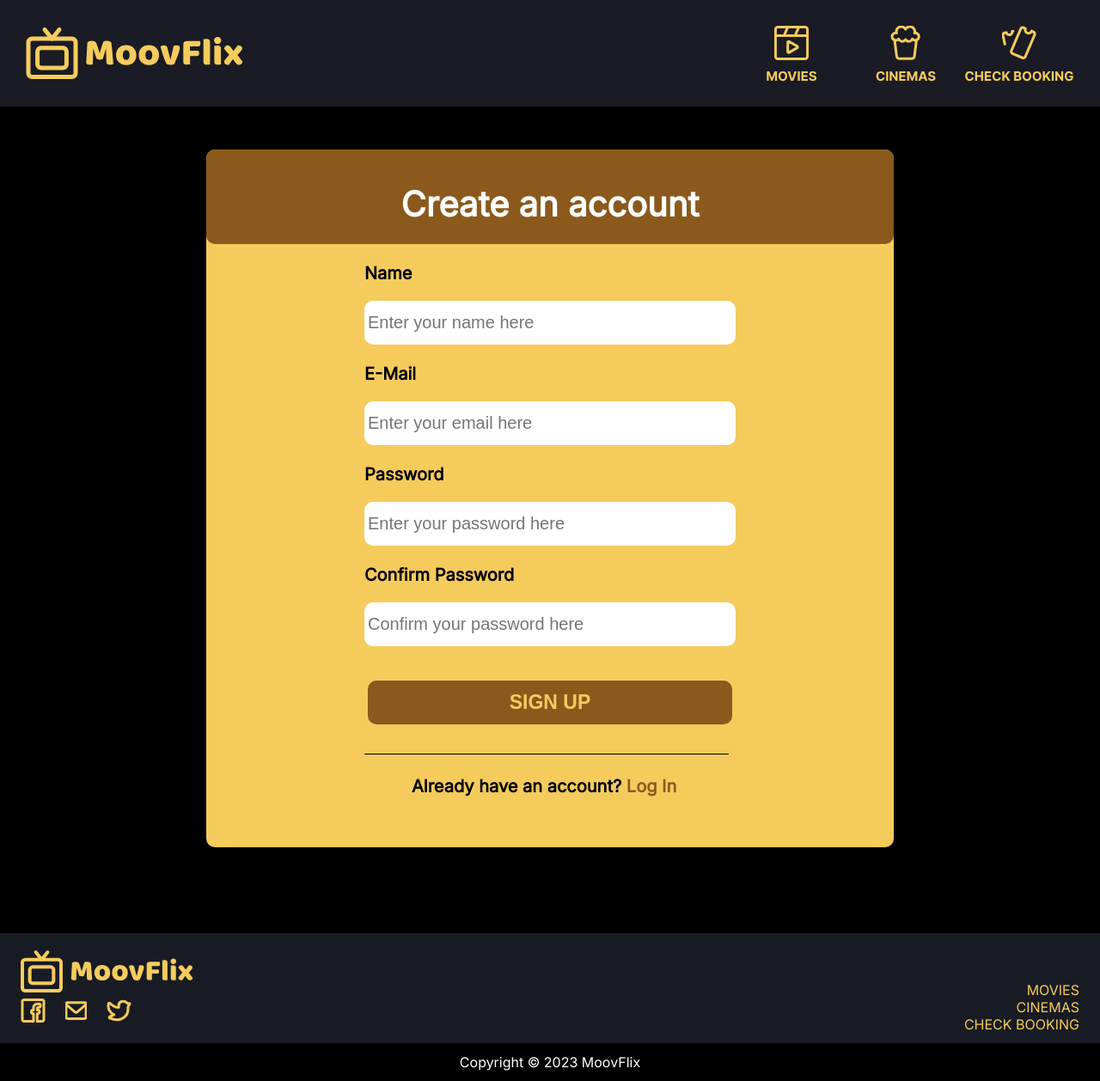
After one commit to vanessaachristy/moovflix, a PHP site: page /moovflix/signup.php in a window 1280 px wide. The commit adds this page. Shown: the whole page at 86% size. Run offline with PHP 8.4, Linux system fonts and the light colour scheme.

Commit message:
add log in and sign up

```diff
--- a/cinema.html
+++ b/cinema.html
@@ -7,6 +7,7 @@
         <link rel="stylesheet" href="css/style.css">
         <link rel="stylesheet" href="header/index.css">
         <link rel="stylesheet" href="footer/index.css" />
+        <link href='https://fonts.googleapis.com/css?family=Inter' rel='stylesheet'>
         <script type="text/javascript" src="script/js/cinemapick.js"></script>
     </head>
 
--- a/cinemadetails.html
+++ b/cinemadetails.html
@@ -7,6 +7,7 @@
         <link rel="stylesheet" href="css/style.css">
         <link rel="stylesheet" href="header/index.css">
         <link rel="stylesheet" href="footer/index.css" />
+        <link href='https://fonts.googleapis.com/css?family=Inter' rel='stylesheet'>
         <script type="text/javascript" src="script/js/cinemadetails.js"></script>
     </head>
 
--- a/css/style.css
+++ b/css/style.css
@@ -2,8 +2,6 @@ body{
     background-color: black;
     -webkit-text-size-adjust: 100%;
     -webkit-tap-highlight-color: transparent;
-    -ms-overflow-style: none; /* for Internet Explorer, Edge */
-    scrollbar-width: none; /* for Firefox */
     overflow-y: scroll;
     overflow-x:hidden;
     width: 100%;
@@ -11,6 +9,7 @@ body{
     margin: 0px;
     padding: 0px;
     box-sizing: border-box;
+    font-family: 'Inter';
 }
 
 .navigation{
@@ -64,7 +63,7 @@ h1{
     position: absolute;
     color: white;
     font-size: 80px;
-    font-family: Inter;
+    font-family: 'Inter';
     font-weight: 700;
     word-wrap: break-word;
 }
@@ -107,7 +106,7 @@ h1{
 h3{
     color: white;
     font-size: 20px;
-    font-family: Inter;
+    font-family: 'Inter';
     font-weight: 400;
     word-wrap: break-word;
     margin: 5px;
@@ -145,15 +144,26 @@ h3{
 }
 
 .direction{
-    width: 100vw; height: 41.26px; left: -70px; top: -172px; position: relative;
+    width: 100vw;
+    height: 41.26px;
+    left: -70px;
+    top: -172px;
+    position: relative;
 }
 
 .arrow{
-    width: 20px; height: 41.26px; left: 0px; top: 0px; position: absolute;
+    width: 20px;
+    height: 41.26px;
+    left: 0px;
+    top: 0px;
+    position: absolute;
 }
 
 .arrow-right{
-    transform: rotate(-180deg); transform-origin: 0 0; left: 1400px; top: 41.26px;
+    transform: rotate(-180deg);
+    transform-origin: 0 0;
+    left: 1400px;
+    top: 41.26px;
 }
 
 .movie-row{
@@ -189,7 +199,7 @@ a{
 
 h2{
     color: #000;
-    font-family: Inter;
+    font-family: 'Inter';
     font-size: 20px;
     font-style: normal;
     font-weight: 600;
@@ -311,7 +321,7 @@ h2{
 .detailing h3{
     color: #F5CB5C;
     font-weight: bold;
-    font-size: 30px;
+    font-size: 28px;
     margin-left: 30px;
     margin-top: 25px;
 }
@@ -324,8 +334,8 @@ h3.cast{
     width: 679px !important;
 }
 
-.synopsis{
-    width: 679px !important;
+h3.synopsis{
+    width: 750px !important;
 }
 
 .movie-carousel{
@@ -482,3 +492,130 @@ h3.cast{
     margin-top: 4px;
     margin-left: 30px;
 }
+
+
+/*Login Form*/
+.login-body{
+    display: flex;
+    justify-content: center;
+    align-items: center;
+}
+
+.login-form{
+    width: 800px;
+    min-height: 553px;
+    margin-left: auto;
+    margin-right: auto;
+    background-color: #F5CB5C;
+    border-radius: 10px;
+    align-items: center;
+    display: flex;
+    flex-direction: column;
+    align-items: center;
+    margin-top: 50px;
+    margin-bottom: 100px;
+}
+
+.form-title{
+    background-color: #8B591C;
+    border-radius: 10px;
+    width: 800px;
+    height: 110px;
+    display: flex;
+    align-items: center;
+    justify-content: center;
+
+}
+.login-form h2{
+    font-size: 40px;
+    font-weight: 700;
+    color: #FFFFFF;
+    margin-left: 0;
+}
+
+.login-form form{
+    text-align: center;
+}
+
+.form-group{
+    margin-bottom: 10px;
+}
+
+.input-fields{
+    width: 424px;
+    height: 45px;
+    border-radius: 10px;
+    border: 2px solid #FFF;
+    display: block;
+    margin: 0 auto;
+    font-size: 20px;
+}
+
+.input-fields::placeholder{
+    margin-left: 17px;
+    font-size: 20px;
+    font-weight: 500;
+}
+
+.fields-title{
+    font-weight:bold;
+    display: block;
+    font-size: 20px;
+    text-align: left;
+    margin-bottom: 20px;
+    margin-top: 22px;
+}
+
+.login-button{
+    margin-top: 30px;
+    width: 424px;
+    height: 51px;
+    font-size: 23px;
+    background-color:#8B591C;
+    color: #F5CB5C;
+    font-weight: bold;
+    text-align: center;
+    border-radius: 10px;
+    border: none;
+    display: inline-block;
+    cursor: pointer;
+}
+
+.horizontal-line {
+    display: block;
+    height: 1px;
+    width: 424px;
+    margin-top: 34px;
+    background-color: black;
+}
+
+.login-form h3{
+    color: black;
+    font-weight: bold;
+    margin-top: 25px;
+    margin-left: 55px;
+    padding-bottom: 40px;
+}
+
+
+.sign-up-link a{
+    color: #8B591C;
+}
+
+.sign-up-link a:hover{
+    text-decoration:underline;
+}
+
+.sign-up-form{
+    min-height: 812px;
+}
+
+.error{
+	color: #FF2500;
+    font-weight: bold;
+    margin-top: 7px;
+    font-size: 18px;
+	display: none;
+    text-align: left;
+    word-break: break-all;
+}
--- a/index.html
+++ b/index.html
@@ -7,6 +7,7 @@
         <link rel="stylesheet" href="css/style.css">
         <link rel="stylesheet" href="header/index.css">
         <link rel="stylesheet" href="footer/index.css" />
+        <link href='https://fonts.googleapis.com/css?family=Inter' rel='stylesheet'>
         <script type="text/javascript" src="script/js/mainpage.js"></script>
     </head>
 
--- a/moviedetails.html
+++ b/moviedetails.html
@@ -7,6 +7,7 @@
         <link rel="stylesheet" href="css/style.css">
         <link rel="stylesheet" href="header/index.css">
         <link rel="stylesheet" href="footer/index.css" />
+        <link href='https://fonts.googleapis.com/css?family=Inter' rel='stylesheet'>
         <script type="text/javascript" src="script/js/moviedetails.js"></script>
     </head>
 
--- /dev/null
+++ b/script/js/form.js
@@ -0,0 +1,86 @@
+function validateName() {
+    let userName = document.getElementById("userName").value;
+    let regExpName = /^[a-zA-Z\s]+$/;
+    let invalidName = document.getElementById("invalidName");
+    let isValid = true;
+
+    if (userName.length <= 0 || !regExpName.test(userName)) {
+        invalidName.style.display = "block";
+        document.getElementById("userName").style.border = "2px solid #FF2500";
+        isValid = false;
+    } else {
+        invalidName.style.display = "none";
+        document.getElementById("userEmail").style.border = "2px solid #FFFFFF";
+    }
+
+    return isValid;
+}
+
+function validateEmail() {
+    let userEmail = document.getElementById("userEmail").value;
+    let regExpEmail = /^[\w.-]+@[A-Za-z0-9.-]+\.[A-Za-z]{2,4}(?:\.[a-zA-Z]{1,3})?$/;
+    let invalidEmail = document.getElementById("invalidEmail");
+    let isValid = true;
+
+    if (userEmail.length <= 0 || !regExpEmail.test(userEmail)) {
+        invalidEmail.style.display = "block";
+        document.getElementById("userEmail").style.border = "2px solid #FF2500";
+        invalidEmail.innerText = "Please enter a valid email address.";
+        isValid = false;
+    } else {
+        invalidEmail.style.display = "none";
+        document.getElementById("userEmail").style.border = "2px solid #FFFFFF";
+    }
+
+    return isValid;
+}
+
+function checkEmailAvailability() {
+    const userEmail = document.getElementById("userEmail").value;
+
+    if (userEmail) {
+        fetch(`script/php/check_email.php?email=${userEmail}`)
+            .then(response => response.json())
+            .then(data => {
+                if (data.exists) {
+                    const invalidEmail = document.getElementById("invalidEmail");
+                    invalidEmail.style.display = "block";
+                    document.getElementById("userEmail").style.border = "2px solid #FF2500";
+                    invalidEmail.innerText = "This email address is taken.";
+                }
+            })
+            .catch(error => console.error("Error:", error));
+    }
+}
+
+
+function validateConfirmPassword() {
+    let userPassword = document.getElementById("userPassword").value;
+    let confirmPassword = document.getElementById("confirmPassword").value;
+
+    let passwordUnmatch = document.getElementById("passwordUnmatch");
+    let isValid = true;
+
+    if (userPassword !== confirmPassword) {
+        passwordUnmatch.style.display = "block";
+        document.getElementById("confirmPassword").style.border = "2px solid #FF2500";
+        isValid = false;
+    } else {
+        passwordUnmatch.style.display = "none";
+        document.getElementById("confirmPassword").style.border = "2px solid #FFFFFF";
+    }
+
+    return isValid;
+}
+
+function validateForm() {
+    return validateName() && validateEmail() && validateConfirmPassword();
+}
+
+function init() {
+    if (document && document.getElementById) {
+        var form = document.getElementById("userForm");
+    }
+}
+
+window.onload = init;
--- /dev/null
+++ b/signup.php
@@ -0,0 +1,144 @@
+<?php
+$servername = "localhost";
+$username = "root";
+$database = "moovlix";
+
+$mysqli = new mysqli($servername, $username, '', $database);
+
+if ($mysqli->connect_error) {
+    die("Connection failed: " . $mysqli->connect_error);
+}
+
+$signupFailed = false;
+
+if($_SERVER["REQUEST_METHOD"]=="POST"){
+    $name = $_POST["name"];
+    $email = $_POST["email"];
+    $password = password_hash($_POST["password"], PASSWORD_BCRYPT);
+
+    $emailExists = false;
+    $checkEmailQuery = "SELECT email FROM signup WHERE email=?";
+    $stmt = $mysqli->prepare($checkEmailQuery);
+    $stmt->bind_param("s", $email);
+    $stmt->execute();
+    $result = $stmt->get_result();
+
+    if ($result->num_rows > 0) {
+        $emailExists = true;
+        $signupFailed = true;
+        echo "Email is already in use.";
+    } else {
+        $insertQuery = "INSERT INTO signup (name, email, password) VALUES (?, ?, ?)";
+        $stmt = $mysqli->prepare($insertQuery);
+        $stmt->bind_param("sss", $name, $email, $password);
+
+        if ($stmt->execute()) {
+            echo "Sign up successful!";
+            header("Location: success-signup.html");
+            exit();
+        } else {
+            echo "Error: " . $stmt->error;
+            $signupFailed = true;
+        }
+    }
+}
+?>
+
+<!DOCTYPE html>
+<html Lang="en">
+
+    <head>
+        <title>Moovlix</title>
+        <meta charset="UTF-8">
+        <link rel="stylesheet" href="css/style.css">
+        <link rel="stylesheet" href="header/index.css">
+        <link rel="stylesheet" href="footer/index.css" />
+        <link href='https://fonts.googleapis.com/css?family=Inter' rel='stylesheet'>
+        <script type="text/javascript" src="script/js/form.js"></script>
+    </head>
+
+    <body>
+        <div class="navigation">
+            <a href="index.html"><img src="img/logo.svg" class="logo"></a>
+            <div class="links">
+                <a href="index.html"><img src="img/movieslogo.svg"></a>
+                <a href="cinema.html"><img src="img/cinemaslogo.svg"></a>
+                <a href="check-booking/check-booking-form/index.php"><img src="img/checkbookinglogo.svg"></a>
+            </div>
+        </div>
+
+        <section class="login-body">
+                <div class="login-form sign-up-form">
+                    <div class="form-title">
+                        <h2 class="login-text">Create an account</h2>
+                    </div>
+                    <div class="input-field">
+                        <form action="" method="post" id="userForm" onsubmit="return validateForm()">
+                            <div class="form-group">
+                                <label class="fields-title">Name</label>
+                                <input class="input-fields <?php if ($signupFailed) echo 'error-border'; ?>" id="userName" type="name" name="name" placeholder="Enter your name here" required size="30" oninput="validateName()">
+                                <div class="error" id="invalidName">Please enter a valid name.</div>
+                            </div>
+                            <div class="form-group">
+                                <label class="fields-title">E-Mail</label>
+                                <input class="input-fields <?php if ($signupFailed) echo 'error-border'; ?>" type="text" id="userEmail" name="email" placeholder="Enter your email here" required size="30" oninput="validateEmail(); checkEmailAvailability();">
+                                <div class="error" id="invalidEmail">Please enter a valid email address.</div>
+                            </div>
+                            <div class="form-group">
+                                <label class="fields-title">Password</label>
+                                <input class="input-fields <?php if ($signupFailed) echo 'error-border'; ?>" id="userPassword" type="password" name="password" placeholder="Enter your password here" required size="30">
+                            </div>
+                            <div class="form-group">
+                                <label class="fields-title">Confirm Password</label>
+                                <input class="input-fields <?php if ($signupFailed) echo 'error-border'; ?>" id="confirmPassword" type="password" name="password" placeholder="Confirm your password here" required size="30" oninput="validateConfirmPassword()">
+                                <div class="error" id="passwordUnmatch">The passwords entered do not match.</div>
+                            </div>
+                            <?php
+                                if ($signupFailed) {
+                                    echo '<div class="error" id="signupFailed">Signup failed. Please try again!</div>';
+                                }
+                            ?>
+                        <span><input class="login-button" type="submit" value="SIGN UP"></span>
+                        </form>
+                        <span class="horizontal-line"></span>
+                        <h3>Already have an account? <span class="sign-up-link"><a href="login.php">Log In</a></span></h3>
+                    </div>
+                </div>
+        </section>
+
+        <footer>
+            <div class="content">
+                <div class="left">
+                    <div class="logo">
+                        <img src='assets/moovflixLogo.svg' />
+                    </div>
+                    <div class="social">
+                        <img src='assets/facebook.svg' />
+                        <img src='assets/mail.svg' />
+                        <img src='assets/twitter.svg' />
+                    </div>
+                </div>
+                <div class="right">
+                    <a href="https://google.com">MOVIES</a>
+                    <a href="https://google.com">CINEMAS</a>
+                    <a href="https://google.com">CHECK BOOKING</a>
+                </div>
+            </div>
+            <div class="copyright">Copyright &copy 2023 MoovFlix</div>
+
+        </footer>
+
+    </body>
+
+<script>
+    if (<?php echo $signupFailed ? 'true' : 'false'; ?>) {
+        document.getElementById("userName").style.border = "2px solid #FF2500";
+        document.getElementById("userEmail").style.border = "2px solid #FF2500";
+        document.getElementById("userPassword").style.border = "2px solid #FF2500";
+        document.getElementById("confirmPassword").style.border = "2px solid #FF2500";
+        document.getElementById("passwordUnmatch").style.display = "block";
+        document.getElementById("passwordUnmatch").innerText = "Sign up failed. Please try again!"
+    }
+</script>
+
+</html>
```
Also changed, not shown: login.php (added, +123 -0 lines), script/php/check_email.php (added, +26 -0 lines), script/sql/moovlix.sql (+24 -0 lines), success-signup.html (added, +61 -0 lines).
